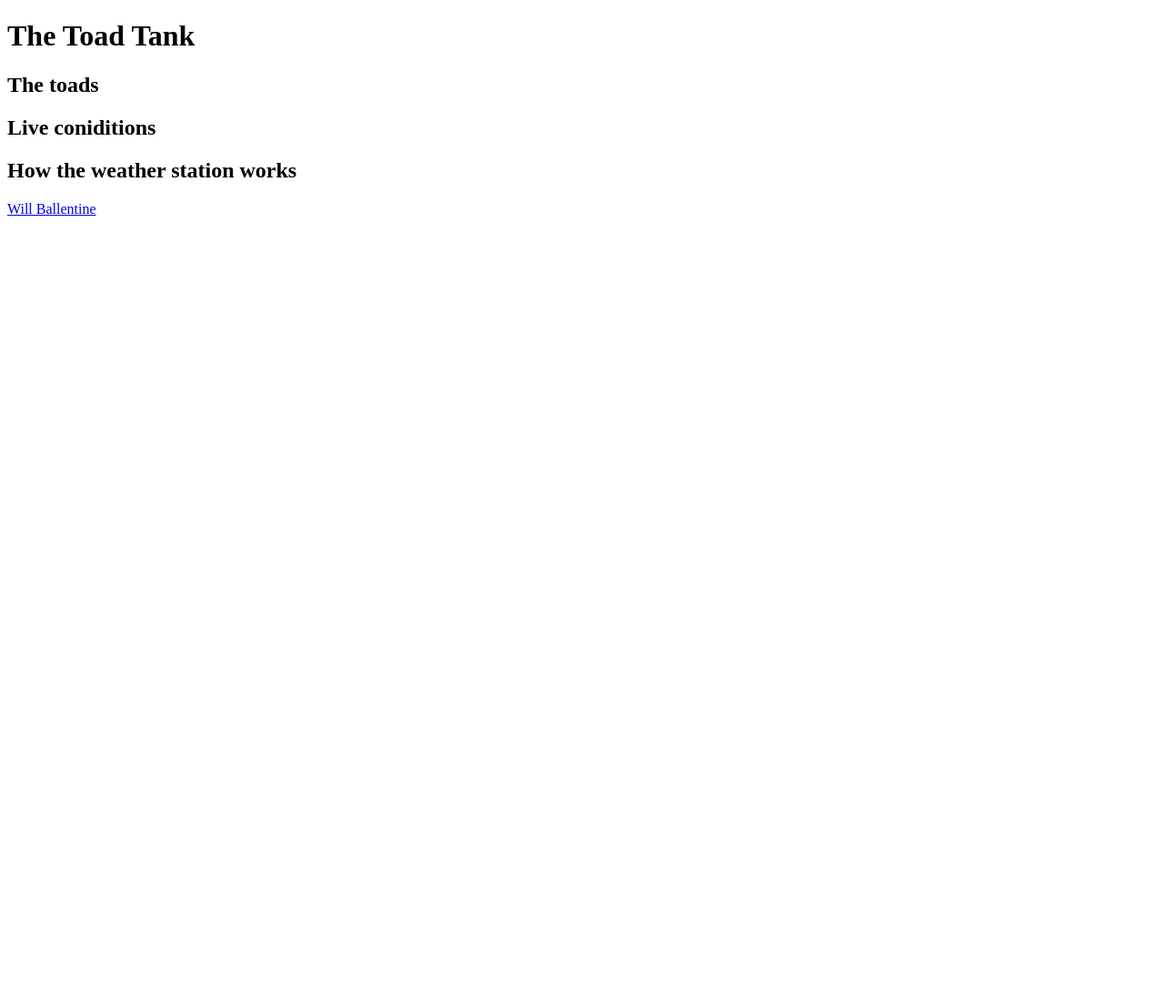
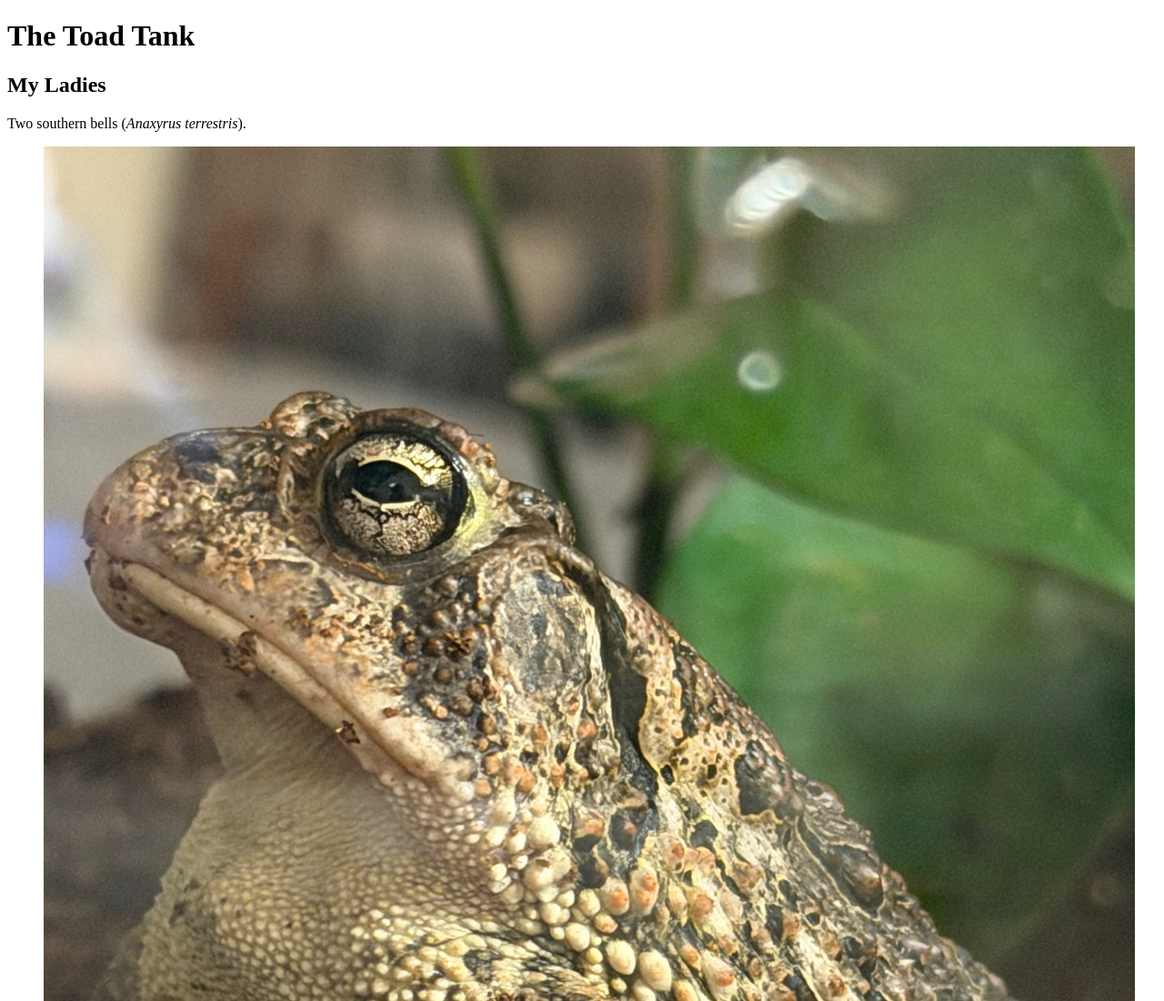
Before and after one commit to Will-ballentine/willballentine.com, a plain HTML site: page toads/index.html in a window 1280 px wide. Shown: the top 1100 px of the page at 91% size. Before the commit the page ends 800 px from the top, so only its background shows below. Drawn offline with Linux system fonts and the light colour scheme.

Commit message:
Add toad photos

```diff
--- a/toads/index.html
+++ b/toads/index.html
@@ -14,7 +14,22 @@
 
         <main>
             <section id="toads">
-            <h2> The toads</h2>
+            <h2>My Ladies</h2>
+            <p>
+                Two southern bells
+                (<i>Anaxyrus terrestris</i>).
+            </p>
+
+            <figure>
+                <img src="images/big-momma.jpg" alt="Big Momma, a southern Lady">
+                <figcaption>Big Momma </figcaption>
+            </figure>
+
+            <figure>
+                <img src="images/jessica.jpg" alt="Jessica Gwinn Jr., a southern toad">
+                <figcaption>Jessica Gwinn Jr.</figcaption>
+            </figure>
+
             </section>
 
             <section id="enclosure">
```
Also changed, not shown: toads/images/big-momma.jpg (added), toads/images/jessica.jpg (added).
